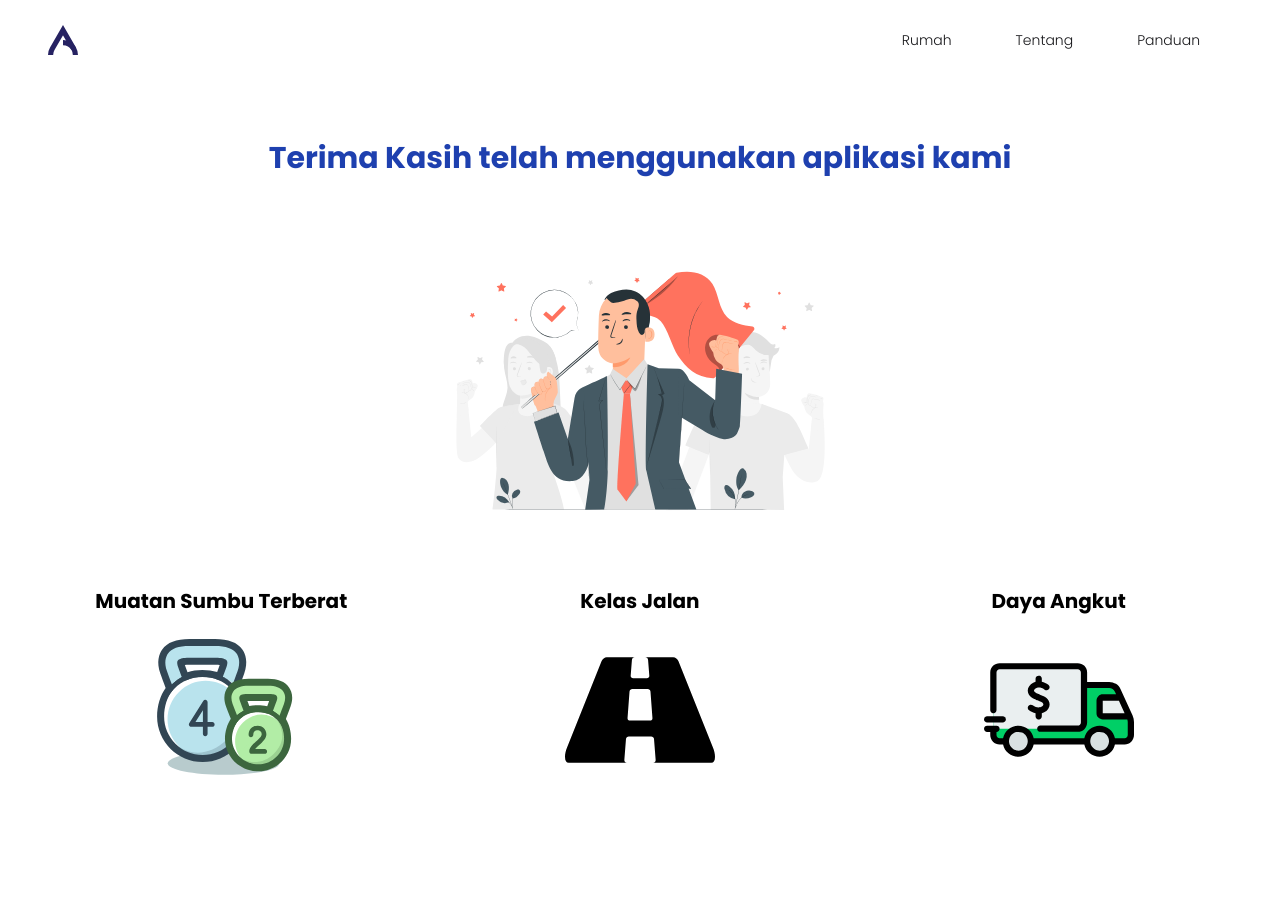
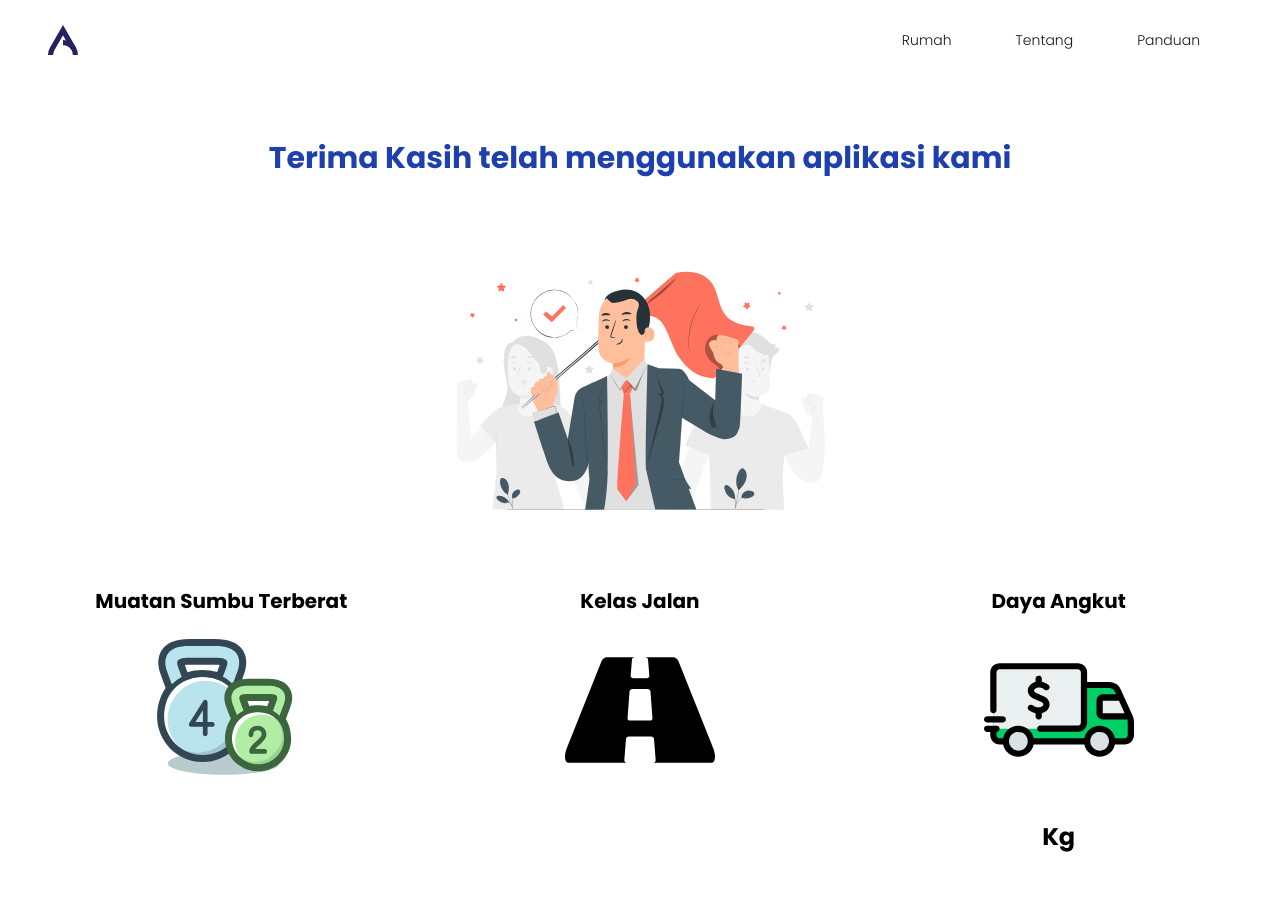
Before and after one commit to yasrielhy/alec, a Next.js app: page /result in a window 1280 px wide. Shown: the top 900 px of the page. Built offline with nearby package versions, Linux system fonts and the light colour scheme.

Commit message:
penambahan satuan

```diff
--- a/pages/result.js
+++ b/pages/result.js
@@ -83,7 +83,7 @@ function Result() {
             />
             <div className="p-4">
               <h2 className="font-bold text-2xl mb-5 text-center">
-                {results.payload}
+                {results.payload} Kg
               </h2>
             </div>
           </div>
```
